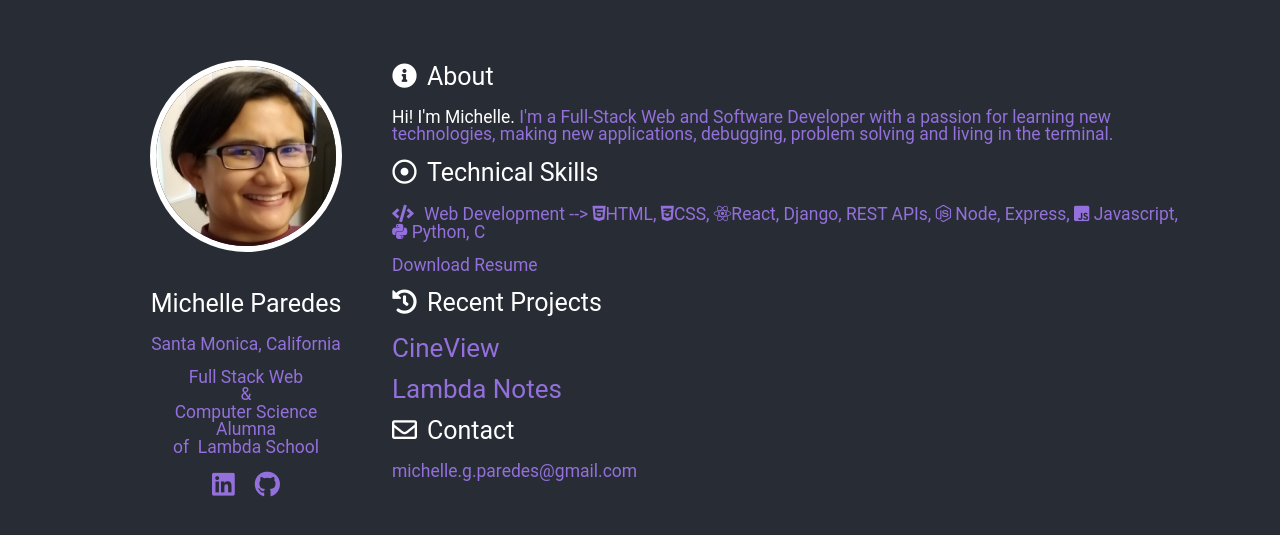
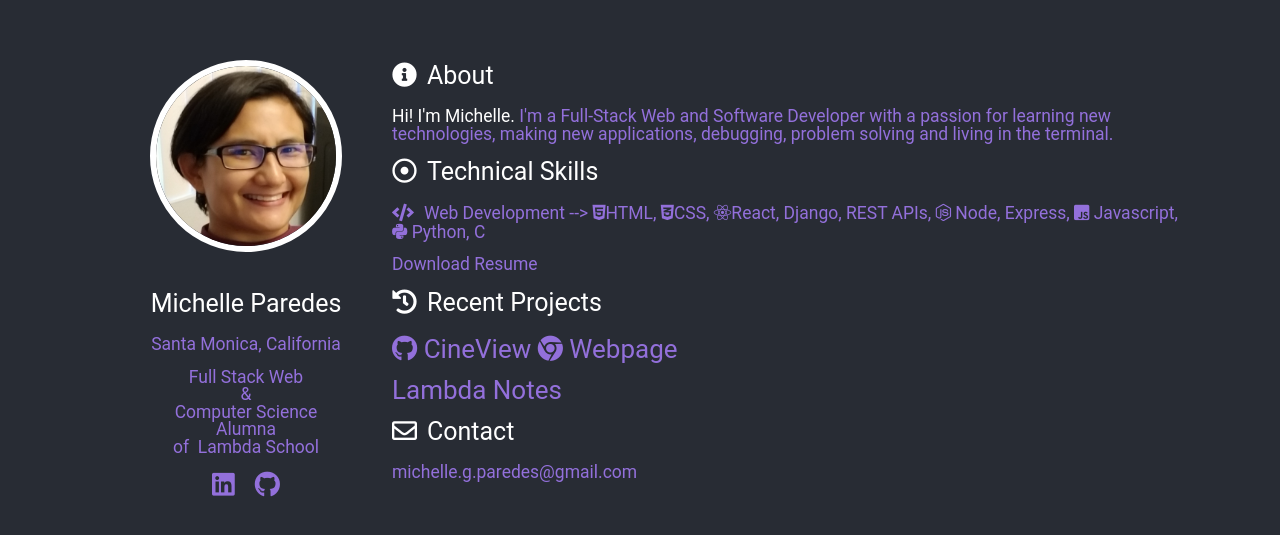
Before and after one commit to mparedes003/profile-page, a React (Create React App) app: page / in a window 1280 px wide. Shown: the part 221-756 px from the top of the page. Built offline with nearby package versions, Linux system fonts and the light colour scheme.

Commit message:
Add github link Cineview Project

```diff
--- a/src/App.js
+++ b/src/App.js
@@ -69,11 +69,17 @@ function App() {
           <div className="project">
             <a
               className="projects"
+              href="https://github.com/Lambda-School-Labs/labs10-movie-reviews"
+            >
+              <i class="fab fa-github" /> CineView
+            </a>{" "}
+            <a
+              className="projects"
               href="https://cineview.netlify.com/"
               target="_blank"
               rel="noopener noreferrer"
             >
-              CineView
+              <i class="fab fa-chrome" /> Webpage
             </a>
           </div>
           <div className="project">
```
